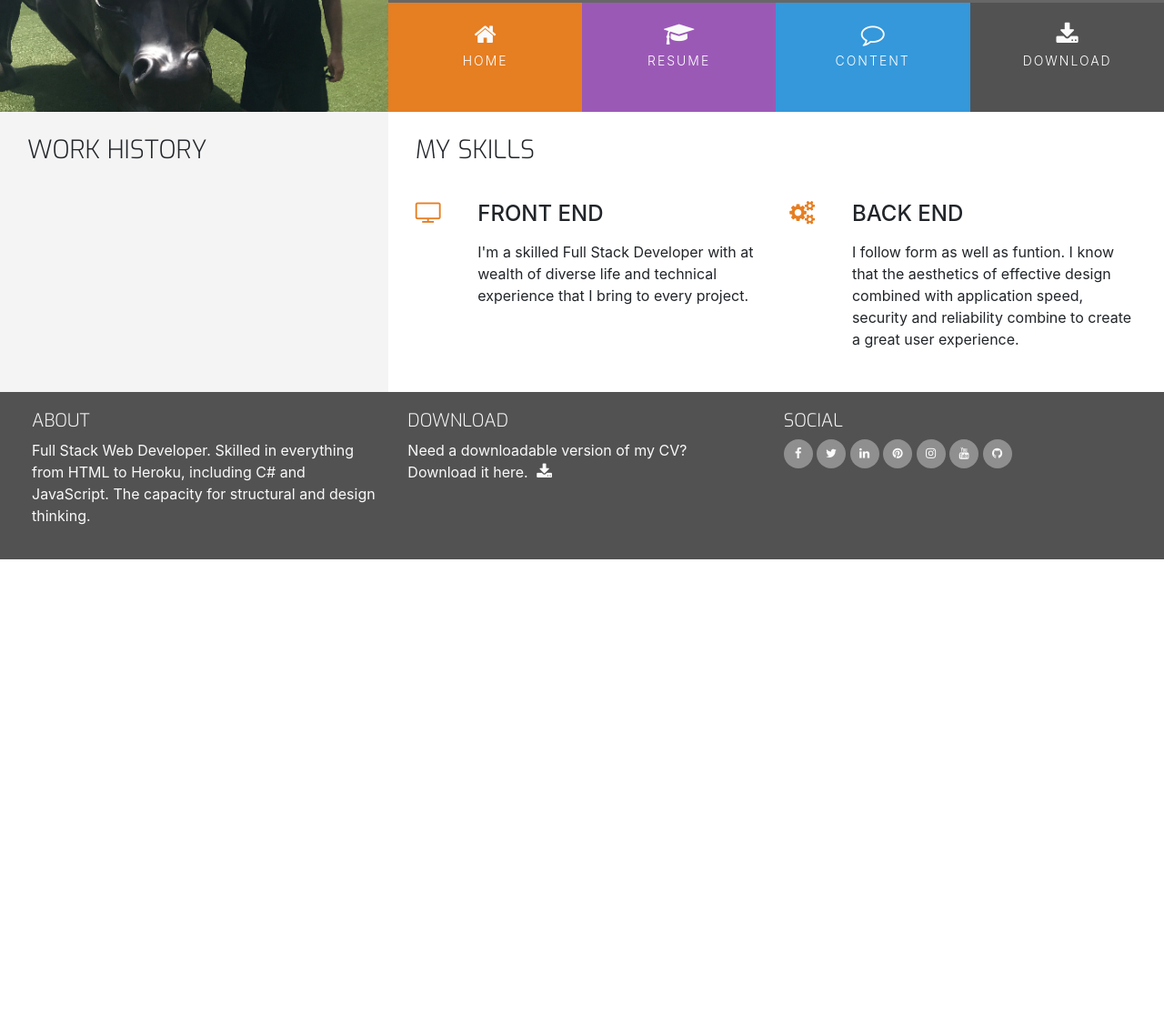
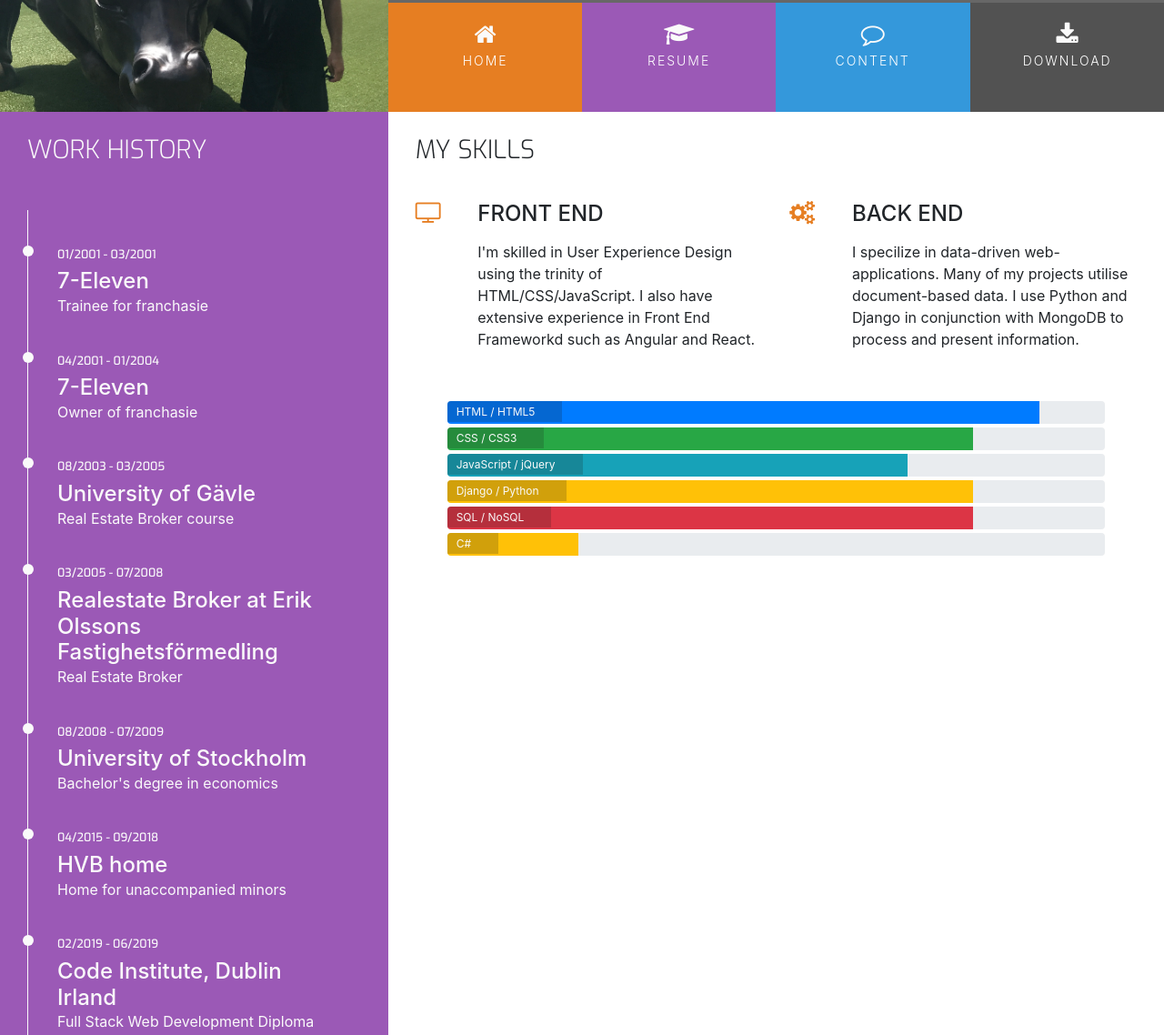
Before and after one commit to MrBrunotte/My-Resume-page, a plain HTML site: page resume.html in a window 1280 px wide. Shown: the part 246-1384 px from the top of the page at 91% size. Before the commit the page ends 861 px from the top, so only its background shows below. Drawn offline with nearby package versions, Linux system fonts and the light colour scheme.

Commit message:
Added resume.html content

```diff
--- a/assets/css/style.css
+++ b/assets/css/style.css
@@ -15,6 +15,10 @@ We can just add additional fonts by seperating them with the pipe ( | ) characte
 
 .bg-color-personal-info {
     background-color: #f4f4f4;
+}
+
+.bg-color-work-history{
+    background-color: #9b59b6;
 }
 
 .ui-menu-color-home {
@@ -67,6 +71,7 @@ h4 {
     float: none;
 }
 
+.history-heading,
 .section-heading {
     font-family: "Exo", sans-serif;
     font-weight: 300;
@@ -283,3 +288,74 @@ footer {
     position: relative;
     width: 60%;
 }
+
+/* -----------------------------------------Skills */
+
+.progress {
+    /* we overwrite the custom setting in Bootstrap here for the progress bar */
+    position: relative;
+    height: 25px;
+    margin-bottom: 4px;
+}
+
+.progress-type {
+    position: absolute;
+    left: 0px;
+    font-weight: 400;
+    padding: 3px 30px 2px 10px;
+    color: #fafafa;
+    background-color: rgba(25, 25, 25, 0.2);
+    /* 0.2 is the opacity!*/
+}
+
+.progress-section {
+    margin: 40px 20px;
+}
+
+/* -----------------------------------------Work History */
+
+.history-heading {
+    color:#fafafa;
+    margin-bottom: 50px;
+}
+
+.timeline-item {
+    padding: 4em 2em 0em 2em;
+    position: relative;
+    color: #fafafa;
+    border-left: 1px solid;
+}
+
+.timeline-item p {
+    padding: 0;
+    margin: 0;
+}
+
+.timeline-item:before {
+    content: attr(data-dates);
+    position: absolute;
+    left: 2.5em;
+    top: 3em;
+    display: block;
+    font-family: "Exo", sans-serif;
+    font-weight: 500;
+    font-size: 0.8em;
+    padding: 0;
+    margin: 0;
+}
+
+.timeline-item:after {
+    width: 12px;
+    height: 12px;
+    display: block;
+    top: 2.4em;
+    position: absolute;
+    left: -6px;
+    border-radius: 12px;
+    content: '';
+    background: #fafafa;
+}
+
+.history-items {
+    margin-bottom: 30px;
+}
--- a/resume.html
+++ b/resume.html
@@ -1,5 +1,6 @@
 <!DOCTYPE html>
 <html lang="en">
+
 <head>
     <meta charset="UTF-8">
     <meta name="viewport" content="width=device-width, initial-scale=1.0">
@@ -10,6 +11,7 @@
     <link rel="stylesheet" href="assets/css/style.css" type="text/css" />
     <title>Stefan</title>
 </head>
+
 <body>
     <header>
         <!-- Profile image is set to 1/3 of the width, profile and title is set to the other 2/3! -->
@@ -50,10 +52,44 @@
     </header>
     <section class="container-fluid">
         <div class="row">
-            <div class="col-md-4 bg-color-personal-info section-column">
+            <div class="col-md-4 bg-color-work-history section-column">
                 <div class="row">
                     <div class="col-12">
-                        <h3 class="section-heading uppercase">Work History</h3>
+                        <h3 class="history-heading uppercase">Work History</h3>
+                    </div>
+                </div>
+                <div class="history-items">
+                    <div class="timeline-item" data-dates="01/2001 - 03/2001">
+                        <h4>7-Eleven</h4>
+                        <p>Trainee for franchasie</p>
+                    </div>
+                    <div class="timeline-item" data-dates="04/2001 - 01/2004">
+                        <h4>7-Eleven</h4>
+                        <p>Owner of franchasie</p>
+                    </div>
+                    <div class="timeline-item" data-dates="08/2003 - 03/2005">
+                        <h4>University of Gävle</h4>
+                        <p>Real Estate Broker course</p>
+                    </div>
+                    <div class="timeline-item" data-dates="03/2005 - 07/2008">
+                        <h4>Realestate Broker at Erik Olssons Fastighetsförmedling</h4>
+                        <p>Real Estate Broker</p>
+                    </div>
+                    <div class="timeline-item" data-dates="08/2008 - 07/2009">
+                        <h4>University of Stockholm</h4>
+                        <p>Bachelor's degree in economics</p>
+                    </div>
+                    <div class="timeline-item" data-dates="04/2015 - 09/2018">
+                        <h4>HVB home</h4>
+                        <p>Home for unaccompanied minors</p>
+                    </div>
+                    <div class="timeline-item" data-dates="02/2019 - 06/2019">
+                        <h4>Code Institute, Dublin Irland</h4>
+                        <p>Full Stack Web Development Diploma</p>
+                    </div>
+                    <div class="timeline-item" data-dates="08/2011 - ongoing">
+                        <h4>Day Trader</h4>
+                        <p>Futures & Forex market</p>
                     </div>
                 </div>
             </div>
@@ -72,7 +108,7 @@
                             <div class="col-10">
                                 <h4 class="three-reasons-heading uppercase">Front End</h4>
                                 <p>
-                                    I'm a skilled Full Stack Developer with at wealth of diverse life and technical experience that I bring to every project.
+                                    I'm skilled in User Experience Design using the trinity of HTML/CSS/JavaScript. I also have extensive experience in Front End Frameworkd such as Angular and React.
                                 </p>
                             </div>
                         </div>
@@ -85,9 +121,49 @@
                             <div class="col-10">
                                 <h4 class="three-reasons-heading uppercase">Back End</h4>
                                 <p>
-                                    I follow form as well as funtion. I know that the aesthetics of effective design combined with application speed, security and reliability combine to create a great user experience.
+                                    I specilize in data-driven web-applications. Many of my projects utilise document-based data. I use Python and Django in conjunction with MongoDB to process and present information.
                                 </p>
                             </div>
+                        </div>
+                    </div>
+                </div>
+                <div class="row progress-section">
+                    <div class="col">
+                        <div class="progress">
+                            <div class="progress-bar" role="progressbar" aria-valuenow="90" aria-valuemin="0" aria-valuemax="100" style="width:90%;">
+                                <span class="sr-only">90% complete</span>
+                            </div>
+                            <span class="progress-type">HTML / HTML5</span>
+                        </div>
+                        <div class="progress">
+                            <div class="progress-bar bg-success" role="progressbar" aria-valuenow="80" aria-valuemin="0" aria-valuemax="100" style="width:80%;">
+                                <span class="sr-only">80% complete</span>
+                            </div>
+                            <span class="progress-type">CSS / CSS3</span>
+                        </div>
+                        <div class="progress">
+                            <div class="progress-bar bg-info" role="progressbar" aria-valuenow="70" aria-valuemin="0" aria-valuemax="100" style="width:70%;">
+                                <span class="sr-only">70% complete</span>
+                            </div>
+                            <span class="progress-type">JavaScript / jQuery</span>
+                        </div>
+                        <div class="progress">
+                            <div class="progress-bar bg-warning" role="progressbar" aria-valuenow="80" aria-valuemin="0" aria-valuemax="100" style="width:80%;">
+                                <span class="sr-only">80% complete</span>
+                            </div>
+                            <span class="progress-type">Django / Python</span>
+                        </div>
+                        <div class="progress">
+                            <div class="progress-bar bg-danger" role="progressbar" aria-valuenow="80" aria-valuemin="0" aria-valuemax="100" style="width:80%;">
+                                <span class="sr-only">80% complete</span>
+                            </div>
+                            <span class="progress-type">SQL / NoSQL</span>
+                        </div>
+                        <div class="progress">
+                            <div class="progress-bar bg-warning" role="progressbar" aria-valuenow="20" aria-valuemin="0" aria-valuemax="100" style="width:20%;">
+                                <span class="sr-only">20% complete</span>
+                            </div>
+                            <span class="progress-type">C#</span>
                         </div>
                     </div>
                 </div>
```
